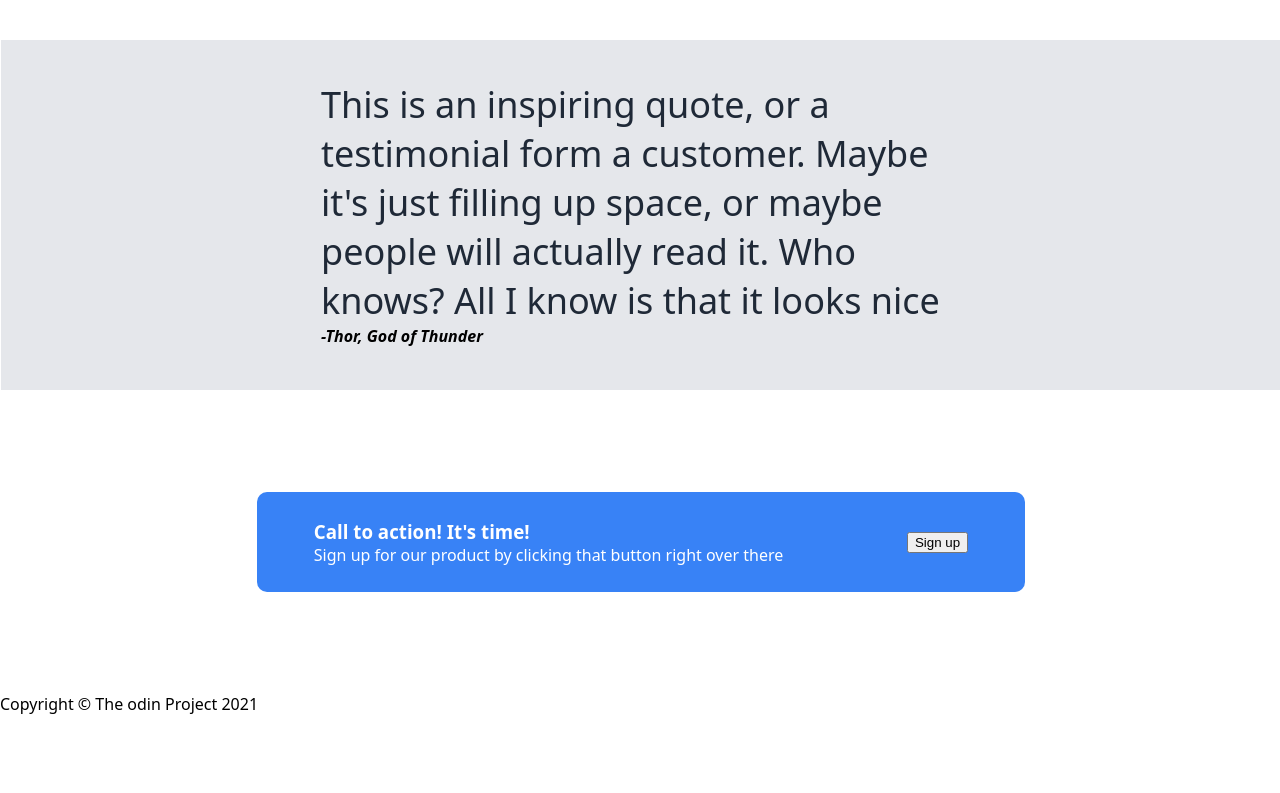
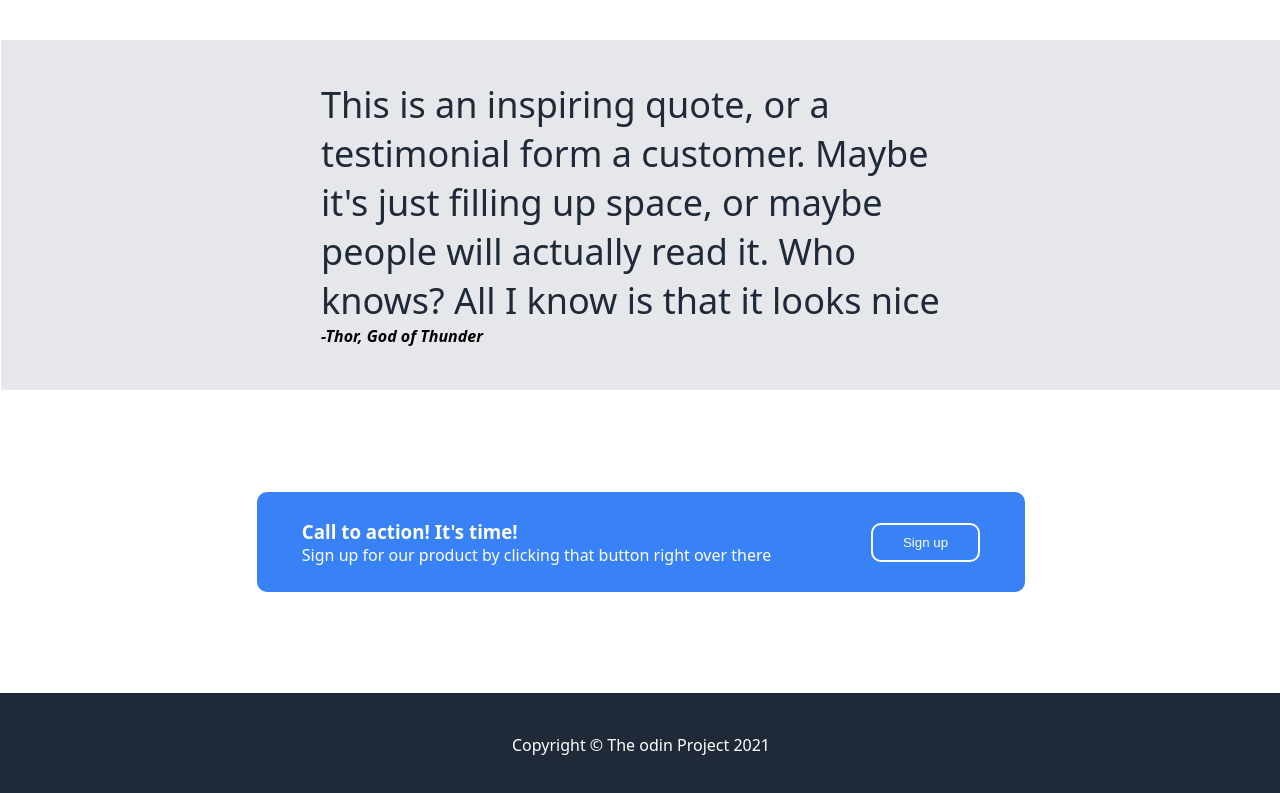
Before and after one commit to Kaleb-Binyam/TOP-Landing-page, a plain HTML site: page index.html in a window 1280 px wide. Shown: the part 813-1606 px from the top of the page. Before the commit the page ends 1528 px from the top, so only its background shows below. Drawn offline with Linux system fonts and the light colour scheme.

Commit message:
worked on the Footer

```diff
--- a/styles/style.css
+++ b/styles/style.css
@@ -167,6 +167,22 @@ body {
     color: white;
     gap: 10px;
 }
-.sign-up h3{
+.sign-up button{
+    border: 2px solid white;
+    background-color: #3882f6;
+    padding: 10px 30px;
+    border-radius: 10px;
+    color: white;
 
 }
+footer{
+    background-color: #1F2937;
+    width: 100%;
+    height: 100px;
+    color: white;
+    border: 1px solid #1F2937;
+    text-align: center;
+}
+footer p{
+    margin: 40px;
+}
```
